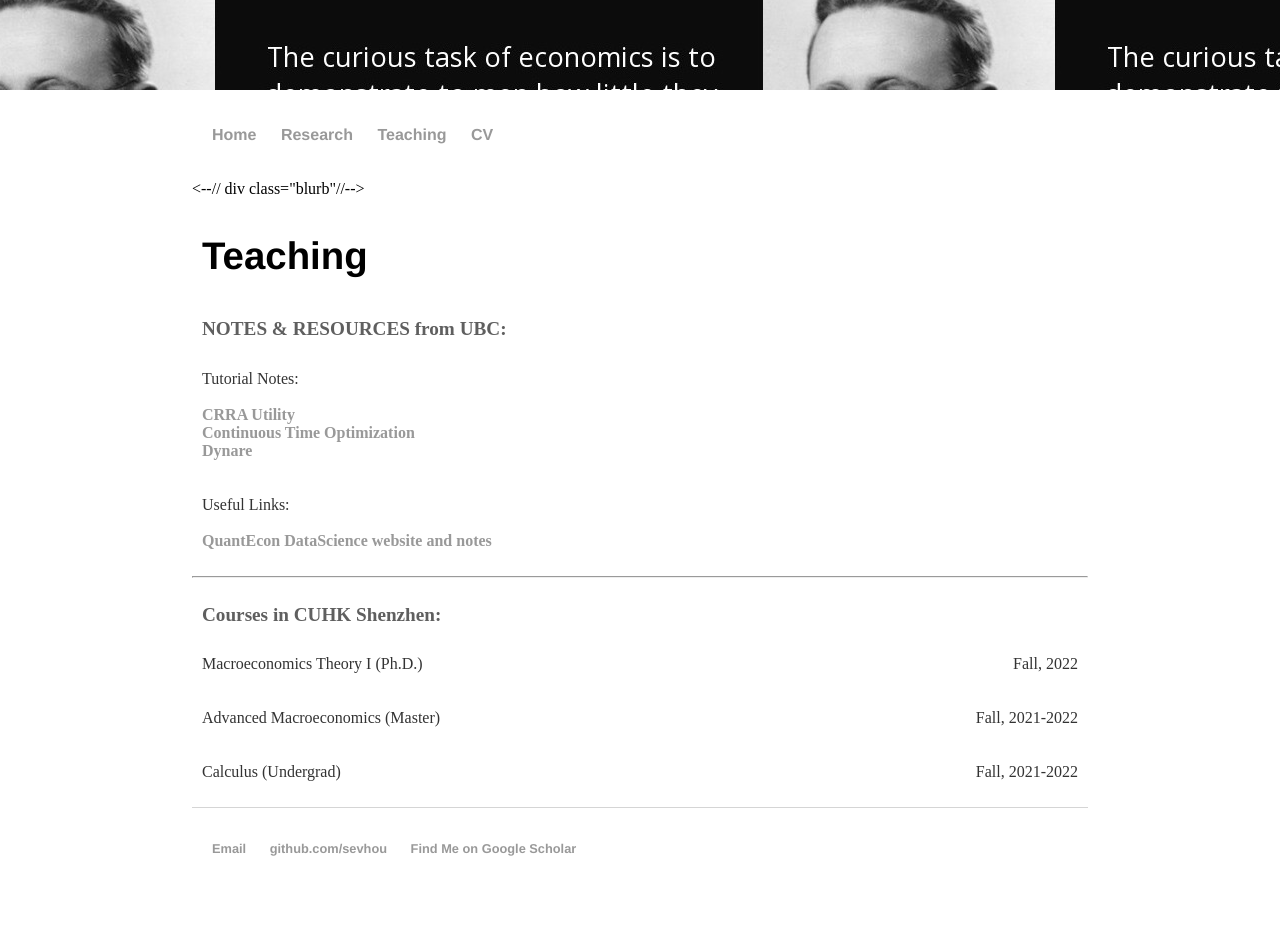
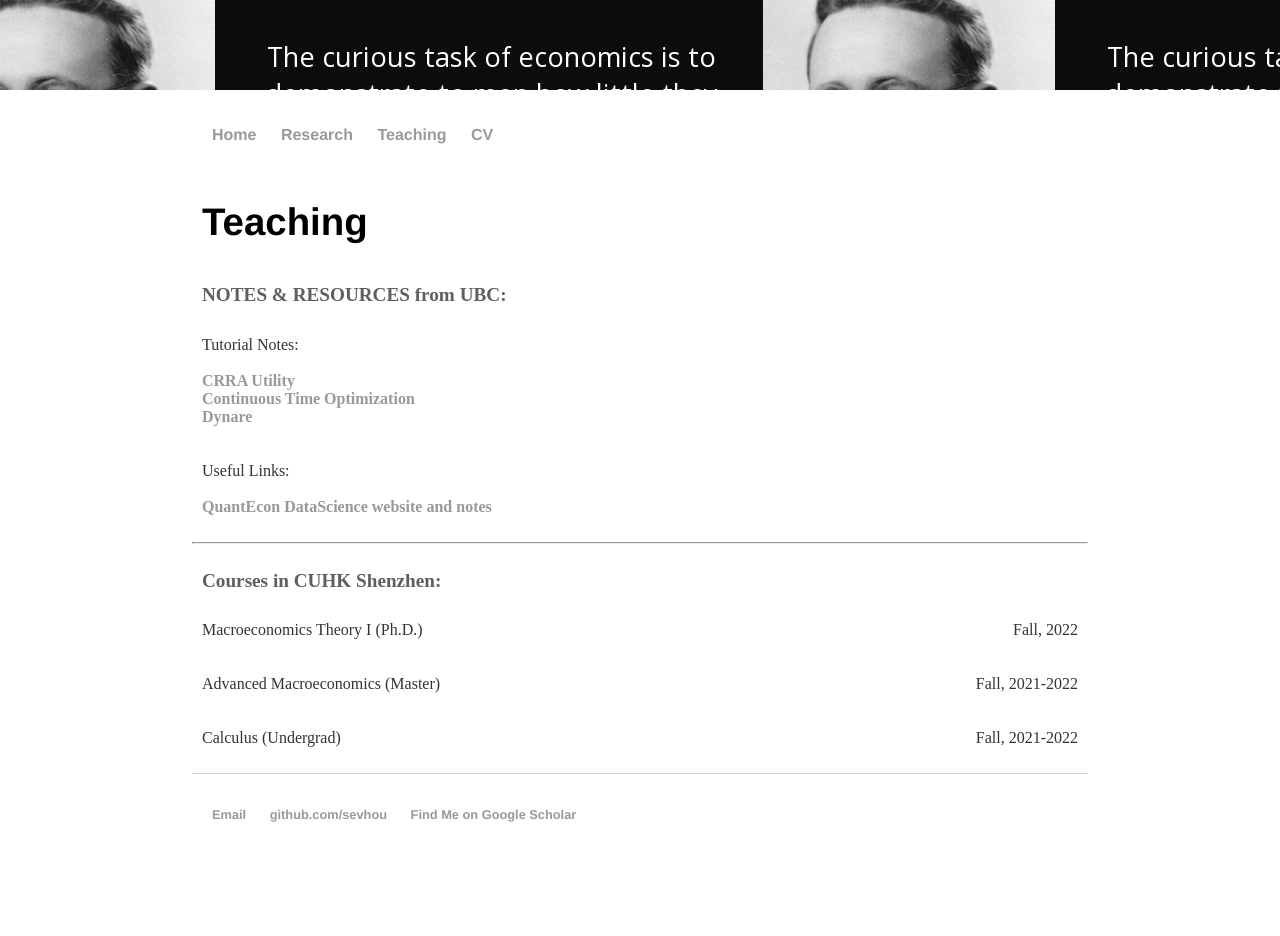
Before and after one commit to sevhou/sevhou.github.io, a Jekyll site: the page built from teaching/index.html, in a window 1280 px wide. Built offline with Jekyll 4.4.1, drawn with Linux system fonts in a browser that asks for light colours; after the commit the page ends 902 px from its top, so only the background shows below that.

Commit message:
Update index.html

```diff
--- a/teaching/index.html
+++ b/teaching/index.html
@@ -3,7 +3,7 @@ layout: default
 title: Teaching
 ---
 
-<--// div class="blurb"//-->
+
 	<h1>Teaching</h1>
 
 	<h2>NOTES & RESOURCES from UBC:</h2>
@@ -39,5 +39,3 @@ title: Teaching
 	       Fall, 2021-2022
 	       </span>
       </p>
-
-  </div><!-- /.blurb -->
```
